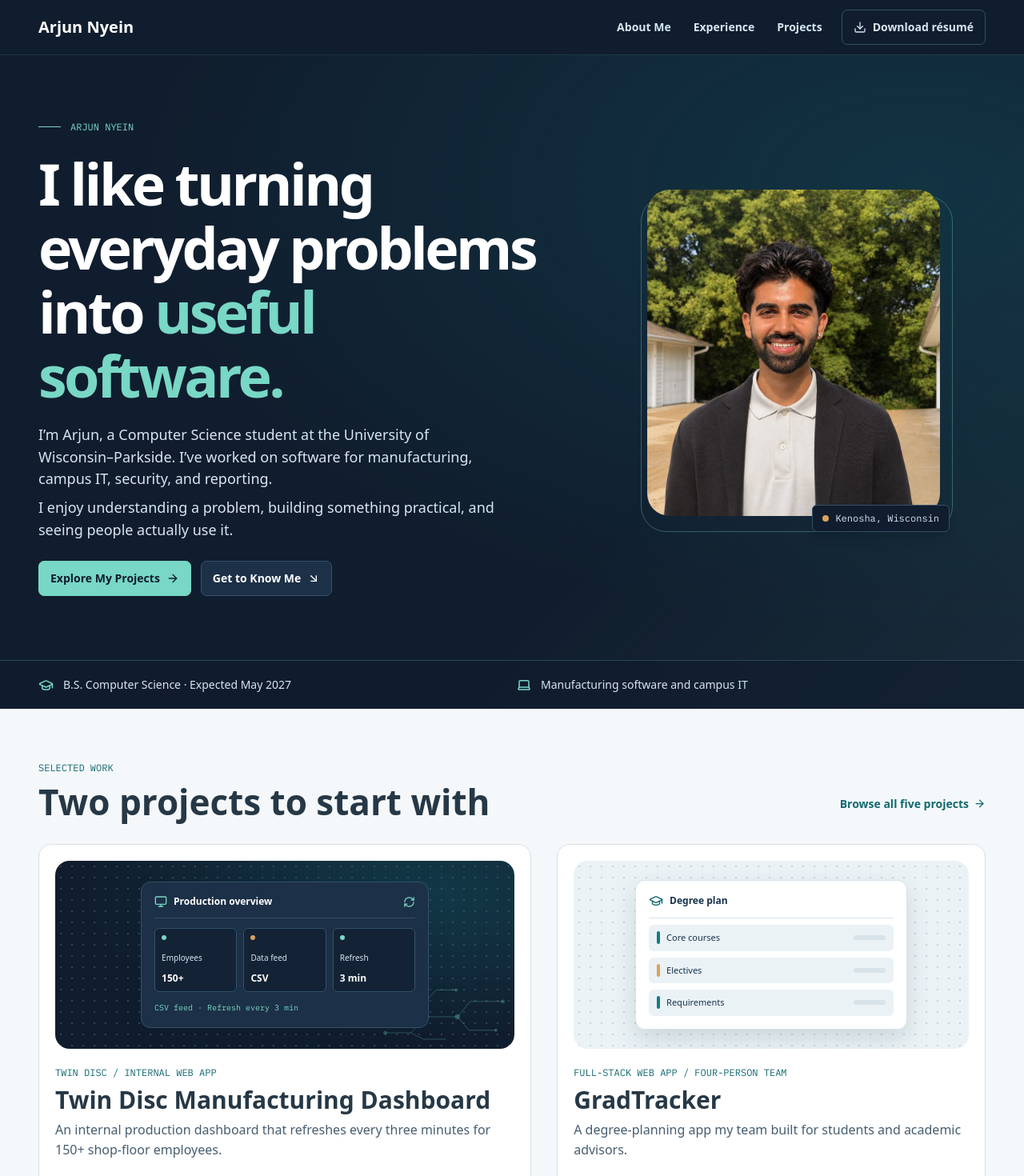
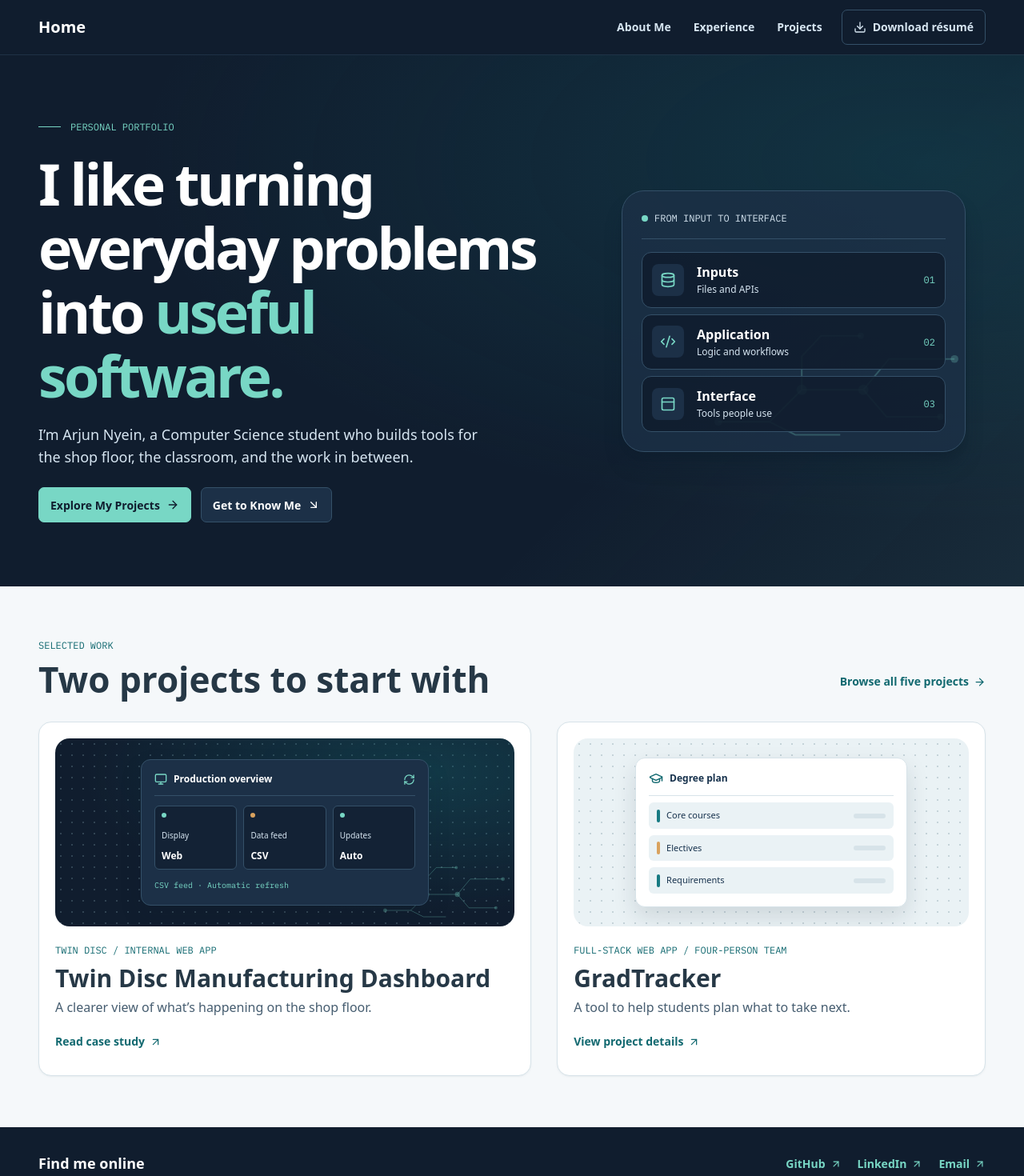
Before and after one commit to ArjunNyein/arjun-portfolio, a Next.js app: page / in a window 1280 px wide. Shown: the top 1470 px of the page at 80% size. Built offline with nearby package versions, Linux system fonts and the light colour scheme.

Commit message:
Polish portfolio navigation and page content

```diff
--- a/app/about/page.tsx
+++ b/app/about/page.tsx
@@ -21,7 +21,7 @@ export default function About() {
             <p className="eyebrow text-teal">About Me</p>
             <h1 className="mt-2 text-[clamp(2.75rem,7vw,5rem)] tracking-tight">Hi, I’m Arjun.</h1>
             <div className="mt-5 max-w-[650px] space-y-3.5 sm:text-lg">
-              <p>I’m studying Computer Science at UW–Parkside and graduating in May 2027.</p>
+              <p>I’m studying Computer Science at UW–Parkside.</p>
               <p>I enjoy building tools that make everyday work simpler. So far, that has taken me from campus IT to software development and data projects during my internship at Twin Disc.</p>
               <p>I’m drawn to full-stack development and projects where data helps solve a practical problem. I like learning a new tool by putting it to work on something useful.</p>
             </div>
@@ -61,7 +61,6 @@ export default function About() {
                   className="object-cover object-[center_32%]"
                 />
               </div>
-              <div aria-hidden="true" className="absolute bottom-3 left-3 rounded-md border border-mint/30 bg-navy/95 px-2.5 py-1.5 font-mono text-[11px] text-mint">Arjun Nyein</div>
             </div>
             <aside className="rounded-2xl border border-white bg-white/70 p-6 sm:p-8">
               <h2 className="eyebrow font-normal text-teal">Education</h2>
--- a/app/page.tsx
+++ b/app/page.tsx
@@ -1,8 +1,8 @@
-import Image from "next/image";
 import Link from "next/link";
-import { ArrowDownRight, ArrowRight, GraduationCap, Laptop } from "lucide-react";
+import { ArrowDownRight, ArrowRight } from "lucide-react";
 import { ProjectCard } from "@/components/project-card";
-import { profile, projects } from "@/content/portfolio";
+import { HomeIllustration } from "@/components/home-illustration";
+import { projects } from "@/content/portfolio";
 
 export default function Home() {
   return (
@@ -10,32 +10,19 @@ export default function Home() {
       <section className="hero-surface border-t border-steel/40 bg-navy text-white">
         <div className="shell grid items-center gap-10 py-12 md:grid-cols-[1.3fr_1fr] lg:gap-20 lg:py-20">
           <div>
-            <p className="eyebrow mb-5 flex items-center gap-3 text-mint"><span className="h-px w-7 bg-mint" /> Arjun Nyein</p>
+            <p className="eyebrow mb-5 flex items-center gap-3 text-mint"><span className="h-px w-7 bg-mint" /> Personal portfolio</p>
             <h1 className="max-w-[720px] text-[clamp(2.5rem,5.6vw,5.15rem)] tracking-[-0.05em]">
               I like turning everyday problems into <span className="text-mint">useful software.</span>
             </h1>
             <p className="mt-5 max-w-[580px] text-cloud sm:text-lg">
-              I’m Arjun, a Computer Science student at the University of Wisconsin–Parkside. I’ve worked on software for manufacturing, campus IT, security, and reporting.
+              I’m Arjun Nyein, a Computer Science student who builds tools for the shop floor, the classroom, and the work in between.
             </p>
-            <p className="mt-2 max-w-[580px] text-cloud sm:text-lg">I enjoy understanding a problem, building something practical, and seeing people actually use it.</p>
             <div className="mt-6 flex flex-wrap gap-3">
               <Link href="/projects" className="action border-mint bg-mint text-navy hover:border-white hover:bg-white">Explore My Projects <ArrowRight size={16} aria-hidden="true" /></Link>
               <Link href="/about" className="action border-steel bg-panel text-white hover:border-mint hover:text-mint">Get to Know Me <ArrowDownRight size={16} aria-hidden="true" /></Link>
             </div>
           </div>
-          <figure className="relative mx-auto w-full max-w-[390px] px-3 pb-3">
-            <div className="absolute inset-0 translate-x-1 translate-y-2 rounded-[2rem] border border-mint/35" aria-hidden="true" />
-            <div className="relative aspect-[4/4.45] overflow-hidden rounded-[1.75rem] bg-panel">
-              <Image src="/arjun-nyein.webp" alt="Arjun Nyein" fill preload sizes="(min-width: 768px) 366px, 90vw" className="object-cover object-[center_32%]" />
-            </div>
-            <figcaption className="absolute -bottom-2 right-0 flex items-center gap-2 rounded-md border border-steel bg-navy px-3 py-2 font-mono text-xs text-cloud shadow-lg"><span className="size-2 rounded-full bg-amber" /> Kenosha, Wisconsin</figcaption>
-          </figure>
-        </div>
-        <div className="border-t border-steel/75 bg-navy/65">
-          <ul className="shell grid gap-3 py-5 text-sm text-cloud sm:grid-cols-2">
-            <li className="flex items-center gap-3"><GraduationCap size={19} className="shrink-0 text-mint" aria-hidden="true" /> B.S. Computer Science · Expected {profile.graduation}</li>
-            <li className="flex items-center gap-3"><Laptop size={18} className="shrink-0 text-mint" aria-hidden="true" /> Manufacturing software and campus IT</li>
-          </ul>
+          <HomeIllustration />
         </div>
       </section>
       <section className="shell py-11 sm:py-16" aria-labelledby="featured-title">
@@ -45,8 +32,8 @@ export default function Home() {
           <Link href="/projects" className="inline-link">Browse all five projects <ArrowRight size={15} aria-hidden="true" /></Link>
         </div>
         <div className="grid gap-x-8 gap-y-8 sm:grid-cols-[1.15fr_1fr]">
-          <ProjectCard project={projects[0]} summary="An internal production dashboard that refreshes every three minutes for 150+ shop-floor employees." />
-          <ProjectCard project={projects[2]} summary="A degree-planning app my team built for students and academic advisors." />
+          <ProjectCard project={projects[0]} summary="A clearer view of what’s happening on the shop floor." />
+          <ProjectCard project={projects[2]} summary="A tool to help students plan what to take next." />
         </div>
       </section>
     </>
--- a/app/projects/manufacturing-dashboard/page.tsx
+++ b/app/projects/manufacturing-dashboard/page.tsx
@@ -5,7 +5,7 @@ import { dashboardWorkflow } from "@/content/portfolio";
 
 export const metadata: Metadata = {
   title: "Manufacturing Dashboard Case Study",
-  description: "How Arjun Nyein built an IIS-hosted dashboard that refreshes production views for more than 150 Twin Disc shop-floor employees.",
+  description: "How an IIS-hosted dashboard turns structured CSV data into automatically refreshed production views.",
 };
 
 export default function ManufacturingDashboard() {
@@ -21,27 +21,17 @@ export default function ManufacturingDashboard() {
           <p className="mt-3 text-cloud sm:text-[19px]">An automatically refreshing production view for the shop floor.</p>
         </div>
       </header>
-      <div className="bg-mist">
-        <dl className="shell grid grid-cols-2 gap-3 py-5 sm:max-w-[1120px] sm:grid-cols-[230px_230px] sm:gap-7">
-          {[["150+", "Shop-floor employees"], ["3 min", "Refresh interval"]].map(([value, label]) => (
-            <div key={label} className="flex flex-col">
-              <dt className="order-2 mt-1 text-sm text-muted">{label}</dt>
-              <dd className="order-1 font-display text-[34px] font-bold leading-none sm:text-[44px]">{value}</dd>
-            </div>
-          ))}
-        </dl>
-      </div>
       <div className="bg-white">
         <div className="shell section-pad space-y-6">
           <section className="max-w-[870px] space-y-2">
             <p className="eyebrow text-teal">01 / Problem</p>
             <h2 className="text-[28px] sm:text-[34px]">The displays depended on manual updates</h2>
-            <p className="text-muted">The shop floor relied on manually updated Excel displays for production information. The goal was to make current production views available without someone updating the displays by hand.</p>
+            <p className="text-muted">Production information was already available in spreadsheets. The challenge was getting it onto shared displays without someone refreshing those displays by hand.</p>
           </section>
           <section className="max-w-[870px] space-y-2">
             <p className="eyebrow text-teal">02 / My role</p>
             <h2 className="text-[28px] sm:text-[34px]">I built and deployed the dashboard</h2>
-            <p className="text-muted">I built the web dashboard, deployed it on IIS, and set up automatic refreshes so shop-floor employees could see current production information without manual display updates.</p>
+            <p className="text-muted">I built the browser interface, connected it to the structured CSV feed, and deployed the application on IIS. JavaScript handles the refresh cycle.</p>
           </section>
           <section className="space-y-2">
             <p className="eyebrow text-teal">Implementation</p>
@@ -73,7 +63,7 @@ export default function ManufacturingDashboard() {
           <section className="max-w-[870px] space-y-2">
             <p className="eyebrow text-teal">04 / Results</p>
             <h2 className="text-[28px] sm:text-[34px]">Production views stay current</h2>
-            <p className="text-muted">The dashboard supports 150+ shop-floor employees. Production views refresh every three minutes, replacing the previous manual display updates.</p>
+            <p className="text-muted">Employees can check current production information on the shared displays while the dashboard handles updates in the background.</p>
           </section>
           <Link href="/projects" className="inline-link"><ArrowLeft size={15} aria-hidden="true" /> Back to projects</Link>
         </div>
--- /dev/null
+++ b/components/home-illustration.tsx
@@ -0,0 +1,32 @@
+import { Code2, Database, PanelTop } from "lucide-react";
+import { SignalTrace } from "@/components/signal-trace";
+
+const stages = [
+  { icon: Database, label: "Inputs", detail: "Files and APIs" },
+  { icon: Code2, label: "Application", detail: "Logic and workflows" },
+  { icon: PanelTop, label: "Interface", detail: "Tools people use" },
+];
+
+export function HomeIllustration() {
+  return (
+    <figure className="group relative mx-auto w-full max-w-[430px] overflow-hidden rounded-[1.75rem] border border-steel bg-panel/80 p-4 shadow-xl shadow-navy/40 sm:p-6">
+      <SignalTrace className="absolute right-0 bottom-3 w-3/4 text-mint/25" />
+      <div className="relative flex items-center gap-2 border-b border-steel pb-4">
+        <span className="size-2 rounded-full bg-mint" aria-hidden="true" />
+        <figcaption className="eyebrow text-cloud">From input to interface</figcaption>
+      </div>
+      <ol className="relative mt-4 grid gap-2">
+        {stages.map(({ icon: Icon, label, detail }, index) => (
+          <li key={label} className="flex items-center gap-3 rounded-xl border border-steel bg-navy/90 p-3 text-cloud transition-colors hover:border-mint/70 sm:gap-4">
+            <span className="grid size-10 shrink-0 place-items-center rounded-lg bg-panel text-mint"><Icon size={20} aria-hidden="true" /></span>
+            <div className="min-w-0 flex-1">
+              <p className="font-display font-bold text-white">{label}</p>
+              <p className="text-xs text-cloud">{detail}</p>
+            </div>
+            <span className="eyebrow text-mint" aria-hidden="true">0{index + 1}</span>
+          </li>
+        ))}
+      </ol>
+    </figure>
+  );
+}
--- a/components/project-art.tsx
+++ b/components/project-art.tsx
@@ -15,15 +15,15 @@ export function ProjectArt({ id }: { id: string }) {
             <RefreshCw size={15} className="art-refresh text-mint" />
           </div>
           <div className="mt-3 grid grid-cols-3 gap-2">
-            {["Employees", "Data feed", "Refresh"].map((label, index) => (
+            {["Display", "Data feed", "Updates"].map((label, index) => (
               <div key={label} className="rounded-md border border-steel bg-navy/70 p-2">
                 <div className={`mb-2 size-1.5 rounded-full ${index === 1 ? "bg-amber" : "bg-mint"}`} />
                 <span className="text-[10px]">{label}</span>
-                <span className="mt-2 block text-xs font-bold text-white">{["150+", "CSV", "3 min"][index]}</span>
+                <span className="mt-2 block text-xs font-bold text-white">{["Web", "CSV", "Auto"][index]}</span>
               </div>
             ))}
           </div>
-          <p className="mt-3 font-mono text-[10px] text-mint">CSV feed · Refresh every 3 min</p>
+          <p className="mt-3 font-mono text-[10px] text-mint">CSV feed · Automatic refresh</p>
         </div>
       </div>
     );
--- a/components/project-card.tsx
+++ b/components/project-card.tsx
@@ -16,9 +16,6 @@ export function ProjectCard({ project, index, featured = false, summary }: { pro
         <Heading className={`mt-2 ${featured ? "text-[32px] sm:text-[42px]" : "text-[25px] sm:text-[30px]"}`}>{project.title}</Heading>
         <p className="mt-2 text-muted">{summary ?? project.summary}</p>
         {detailed && <p className="mt-3 text-sm text-ink"><strong>My role</strong> · {project.role}</p>}
-        {detailed && project.id === "haribo-reporting" && (
-          <p className="mt-3 text-sm text-ink"><strong className="mr-2 inline-block rounded-md bg-sand px-2.5 py-1 text-base">~75%</strong> estimated reduction in preparation time</p>
-        )}
         {detailed && (
           <ul className="mt-4 flex flex-wrap gap-2" aria-label="Technologies">
             {project.stack.map((technology) => <li key={technology} className="tag">{technology}</li>)}
--- a/components/site-header.tsx
+++ b/components/site-header.tsx
@@ -5,7 +5,6 @@ import { usePathname } from "next/navigation";
 import { Menu, X } from "lucide-react";
 import { useRef, useState } from "react";
 import { ResumeLink } from "@/components/site";
-import { profile } from "@/content/portfolio";
 
 const routes = [
   { href: "/about", label: "About Me" },
@@ -50,7 +49,7 @@ export function SiteHeader() {
       }}
     >
       <div className="shell flex min-h-[68px] items-center justify-between gap-3 py-3">
-        <Link href="/" onClick={() => { setOpen(false); if (pathname === "/") window.scrollTo(0, 0); }} className="font-display text-xl font-bold">{profile.name}</Link>
+        <Link href="/" aria-current={dark ? "page" : undefined} onClick={() => { setOpen(false); if (pathname === "/") window.scrollTo(0, 0); }} className="font-display text-xl font-bold">Home</Link>
         <nav aria-label="Main navigation" className="hidden items-center gap-1 md:flex">
           {links}
           <div className="ml-2"><ResumeLink variant={dark ? "dark" : "outline"} /></div>
--- a/components/site.tsx
+++ b/components/site.tsx
@@ -1,4 +1,3 @@
-import Link from "next/link";
 import { ArrowUpRight, Download } from "lucide-react";
 import { profile } from "@/content/portfolio";
 
@@ -27,11 +26,7 @@ export function SiteFooter() {
   return (
     <footer id="contact" className="bg-navy text-cloud">
       <div className="shell flex flex-col gap-2 py-6 sm:flex-row sm:items-center sm:justify-between sm:gap-6">
-        <div>
-          <Link href="/" className="font-display text-lg font-bold text-white">{profile.name}</Link>
-          <p className="mt-1 text-sm">Software Developer · {profile.university}</p>
-          <p className="mt-1 text-xs text-cloud">Expected graduation: {profile.graduation}</p>
-        </div>
+        <p className="font-display text-lg font-bold text-white">Find me online</p>
         <nav aria-label="Contact links" className="flex flex-wrap gap-x-5">
           {links.map(({ label, href }) => (
             <a key={label} href={href} target={href.startsWith("https:") ? "_blank" : undefined} rel={href.startsWith("https:") ? "noopener noreferrer" : undefined} className="inline-link text-mint">
--- a/content/portfolio.ts
+++ b/content/portfolio.ts
@@ -69,7 +69,7 @@ export const projects: readonly Project[] = [
     summary: "Less time preparing reports. More time for the actual work.",
     role: "Wrote the Java reporting tool and validated its output with the reporting manager.",
     contribution: "I developed a Java application with Apache POI to turn three Excel files into one structured weekly report. I gathered requirements with the reporting manager and validated the output against business needs.",
-    outcome: "Replaced manual report preparation and reduced preparation time by an estimated 75%.",
+    outcome: "The tool produces a structured weekly report from the three source files.",
     stack: ["Java", "Apache POI", "Excel"],
   },
   {
@@ -101,8 +101,8 @@ export const experience: readonly { employer: string; location: string; roles: r
       dates: "May 2026 – August 2026",
       contributions: [],
       highlights: [
-        { title: "Manufacturing Dashboard", description: "I built and deployed a dashboard in HTML, CSS, and JavaScript on IIS. It replaces manually updated Excel screens with CSV-based views that refresh every three minutes for 150+ shop-floor employees.", href: "/projects/manufacturing-dashboard" },
-        { title: "IP Threat Assessment", description: "I built the React and TypeScript frontend and integrated the FastAPI REST endpoints. IT staff can review findings from VirusTotal, Shodan, and GreyNoise in General and Technical views.", href: "/projects#ip-threat-assessment" },
+        { title: "Manufacturing Dashboard", description: "I replaced manually updated Excel displays with a production dashboard used by 150+ shop-floor employees.", href: "/projects/manufacturing-dashboard" },
+        { title: "IP Threat Assessment", description: "I worked with a cybersecurity intern to make threat intelligence easier for IT staff to review, whether they needed a quick summary or technical details.", href: "/projects#ip-threat-assessment" },
         { title: "Ethics & Compliance", description: "I built a Next.js and TypeScript interface for submissions, approval workflows, progress dashboards, and activity tracking." },
         { title: "Power BI Migration & Data Validation", description: "During the QlikView to Power BI migration, I gathered feedback from business stakeholders, including executive leadership. I compared reports, exported data to Excel, and used a company-approved AI assistant to investigate discrepancies. I documented findings and worked with Microsoft Fabric and Power BI workflows." },
       ],
```
